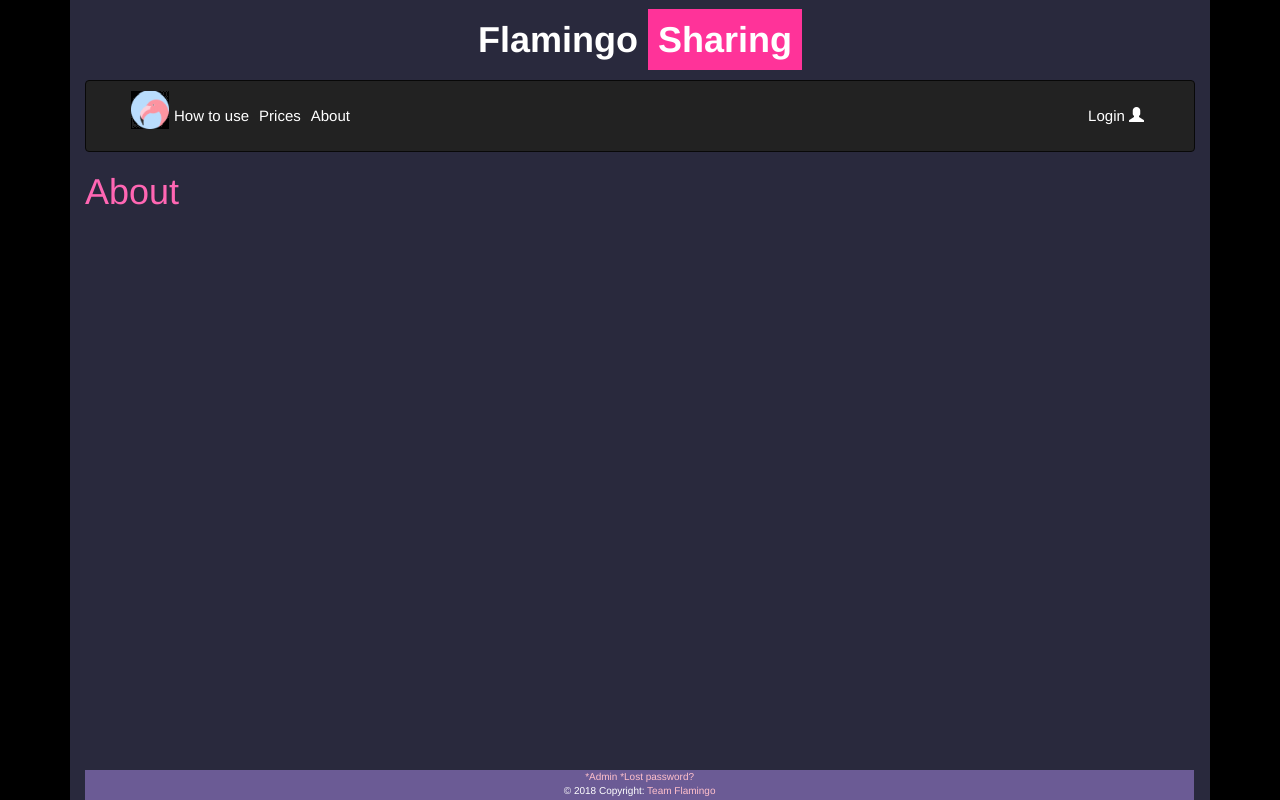
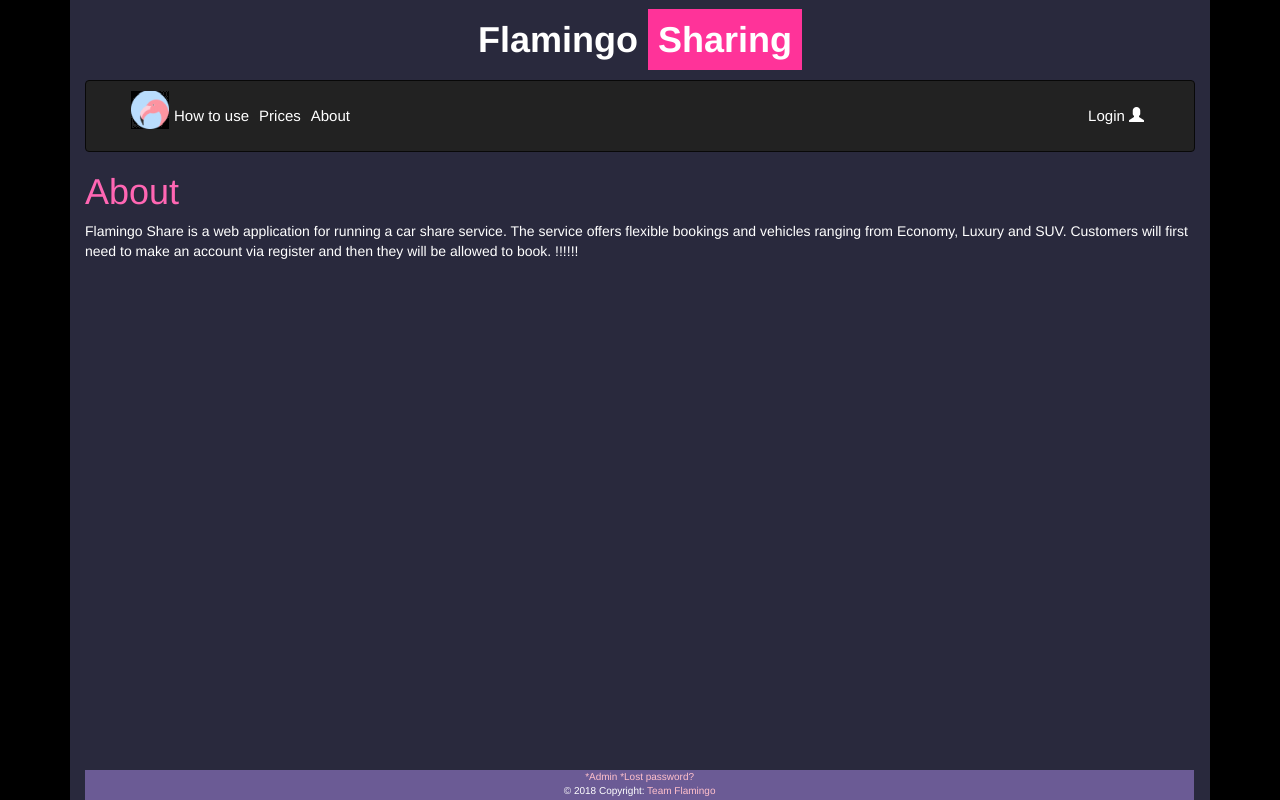
Before and after one commit to Gr4nts/FlamingoCarShare, a Django app: page /about/ in a window 1280 px wide. Run offline with Django 3.2, Linux system fonts and the light colour scheme; some libraries are stand-ins or nearby versions.

Commit message:
minor
add about content

```diff
--- a/flamingo/templates/about.html
+++ b/flamingo/templates/about.html
@@ -5,5 +5,10 @@
 {% block content %}
 <div>
     <h1>About</h1>
+	<p>
+	Flamingo Share is a web application for running a car share service. The service offers flexible bookings and vehicles ranging from Economy, Luxury and SUV. Customers will first need to make an account via register and then they will be allowed to book.
+
+			!!!!!!
+			</p>
 </div>
 {% endblock %}
```
